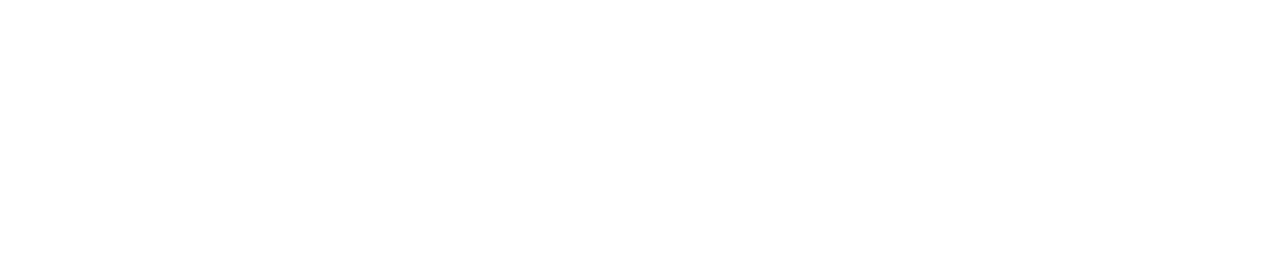
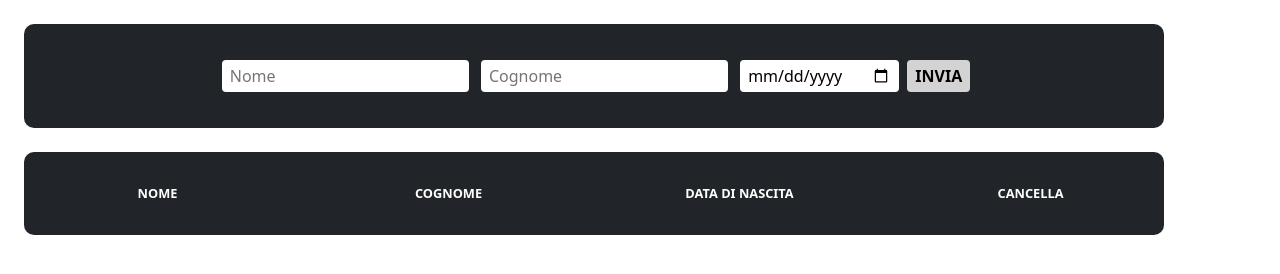
Before and after one commit to saturnhati/OOP-I, a plain HTML site: page index.html in a window 1280 px wide. Drawn offline with nearby package versions, Linux system fonts and the light colour scheme.

Commit message:
finished project

```diff
--- a/assets/css/style.css
+++ b/assets/css/style.css
@@ -0,0 +1,34 @@
+body {
+  margin: 0;
+}
+
+#form {
+  padding: 2rem 0;
+  border-radius: 10px;
+}
+
+#table {
+  padding: 2rem 0;
+  border-radius: 10px;
+  font-size: 0.8rem;
+}
+
+form input {
+  border: none;
+  padding: 4px 8px;
+  border-radius: 4px;
+  margin: 4px;
+}
+
+button {
+  padding: 4px 8px;
+  border-radius: 4px;
+  border: none;
+  background-color: lightgray;
+  font-weight: 700;
+  margin: 4px 0;
+}
+
+.titles {
+  font-weight: 700;
+}
--- a/assets/js/script.js
+++ b/assets/js/script.js
@@ -0,0 +1,50 @@
+let table = document.querySelector(".container-table");
+let newRow;
+
+// creo la classe user
+class user {
+  constructor(name, surname, birthday) {
+    this.name = name;
+    this.surname = surname;
+    this.birthday = birthday;
+  }
+}
+
+// funzione che viene chiamata al click sul bottone submit
+const submitUser = () => {
+  // creo un nuovo ooggetto con il costruttore utilizzando i valori inseriti negli input
+  let newUser = new user(
+    document.querySelector("#name").value,
+    document.querySelector("#surname").value,
+    document.querySelector("#birthday").value
+  );
+  // creo il nuovo div che conterrà i valori
+  newRow = document.createElement("div");
+  newRow.classList.add("row");
+  newRow.innerHTML = `<div class="col">${newUser.name}</div><div class="col">${newUser.surname}</div><div class="col">${newUser.birthday}</div>`;
+  let newTrash = document.createElement("div");
+  // creo un altro div per l'icona delete
+  newTrash.classList.add("col");
+  newTrash.innerHTML = '<i class="fa-regular fa-trash-can"></i>';
+  // "appendo" l'icona al div della nuova riga di valori
+  newRow.appendChild(newTrash);
+  // "appendo" la nuova riga di valori al container in html
+  table.appendChild(newRow);
+
+  // evento per rimuovere le righe al click sull'icona
+  newTrash.addEventListener("click", function () {
+    table.removeChild(newRow);
+  });
+
+  // resetto i campi degli input
+  document.querySelector("#name").value = "";
+  document.querySelector("#surname").value = "";
+  document.querySelector("#birthday").value = "";
+};
+
+// evito che la pagina si refreshi al click sul bottone
+document
+  .getElementById("submit-form")
+  .addEventListener("click", function (event) {
+    event.preventDefault();
+  });
--- a/index.html
+++ b/index.html
@@ -4,10 +4,46 @@
     <meta charset="UTF-8" />
     <meta http-equiv="X-UA-Compatible" content="IE=edge" />
     <meta name="viewport" content="width=device-width, initial-scale=1.0" />
+    <!-- CSS only -->
+    <link
+      href="https://cdn.jsdelivr.net/npm/bootstrap@5.2.2/dist/css/bootstrap.min.css"
+      rel="stylesheet"
+      integrity="sha384-Zenh87qX5JnK2Jl0vWa8Ck2rdkQ2Bzep5IDxbcnCeuOxjzrPF/et3URy9Bv1WTRi"
+      crossorigin="anonymous"
+    />
     <link rel="stylesheet" href="./assets/css/style.css" />
+    <script
+      src="https://kit.fontawesome.com/51292258d4.js"
+      crossorigin="anonymous"
+    ></script>
     <title>Object Oriented Programming I</title>
   </head>
   <body>
+    <form id="form" class="container text-center m-4 bg-dark">
+      <input id="name" type="text" placeholder="Nome" />
+      <input id="surname" type="text" placeholder="Cognome" />
+      <input id="birthday" type="date" placeholder="Data di nascita" />
+      <button id="submit-form" type="submit" onclick="submitUser()">
+        INVIA
+      </button>
+    </form>
+    <div
+      id="table"
+      class="container container-table text-center m-4 bg-dark text-white"
+    >
+      <div class="row titles">
+        <div class="col">NOME</div>
+        <div class="col">COGNOME</div>
+        <div class="col">DATA DI NASCITA</div>
+        <div class="col">CANCELLA</div>
+      </div>
+    </div>
     <script src="./assets/js/script.js"></script>
+    <!-- JavaScript Bundle with Popper -->
+    <script
+      src="https://cdn.jsdelivr.net/npm/bootstrap@5.2.2/dist/js/bootstrap.bundle.min.js"
+      integrity="sha384-OERcA2EqjJCMA+/3y+gxIOqMEjwtxJY7qPCqsdltbNJuaOe923+mo//f6V8Qbsw3"
+      crossorigin="anonymous"
+    ></script>
   </body>
 </html>
```
